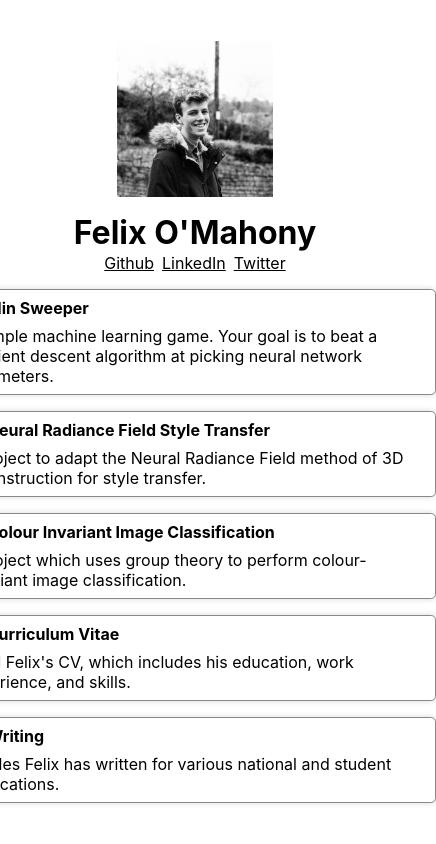
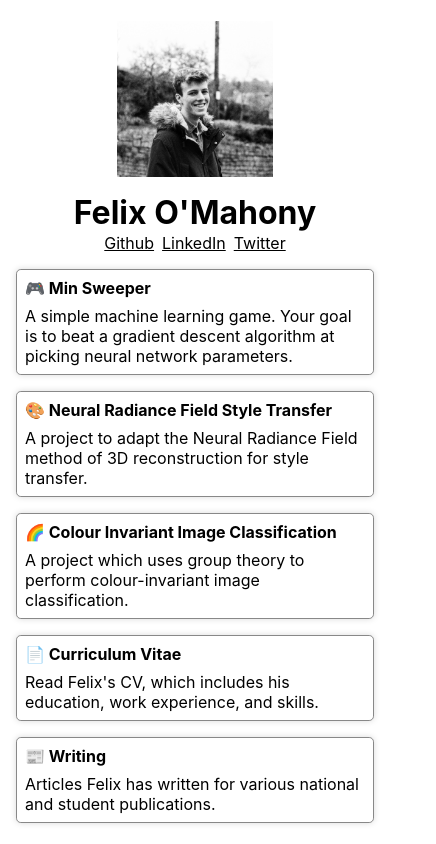
Before and after one commit to felixomahony/felixomahony.github.io, a React (Create React App) app: page / in a window 390 px wide. Shown: the whole page, 436 px wide, since content can reach past the window. Built offline with nearby package versions, Linux system fonts and the light colour scheme.

Commit message:
mobile-friendly
Made the website mobile friendly.

```diff
--- a/src/components/ButtonBox.css
+++ b/src/components/ButtonBox.css
@@ -1,5 +1,5 @@
 .ButtonBox{
-    width: 30rem;
+    max-width: 30rem;
     border-radius: 0.3rem;
     border: 1px solid #888;
     background-color: #fff;
@@ -8,6 +8,8 @@
     flex-direction: column;
     align-items: flex-start;
     margin-bottom: 1rem;
+    margin-left: 1rem;
+    margin-right: 1rem;
 
 }
 .ButtonBox:hover{
```
